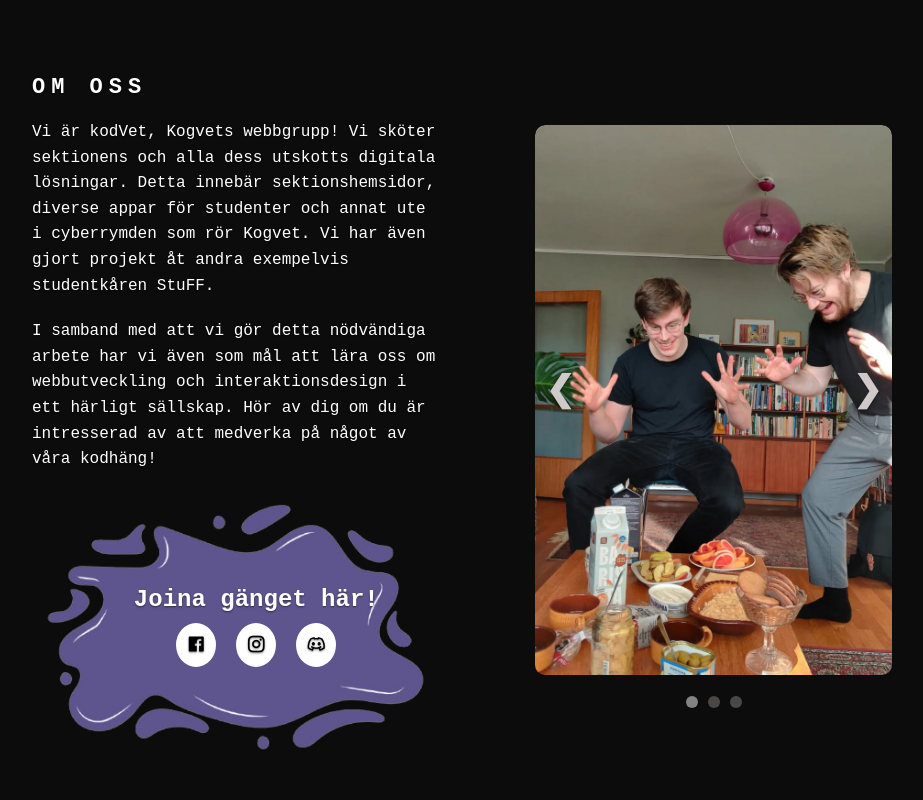
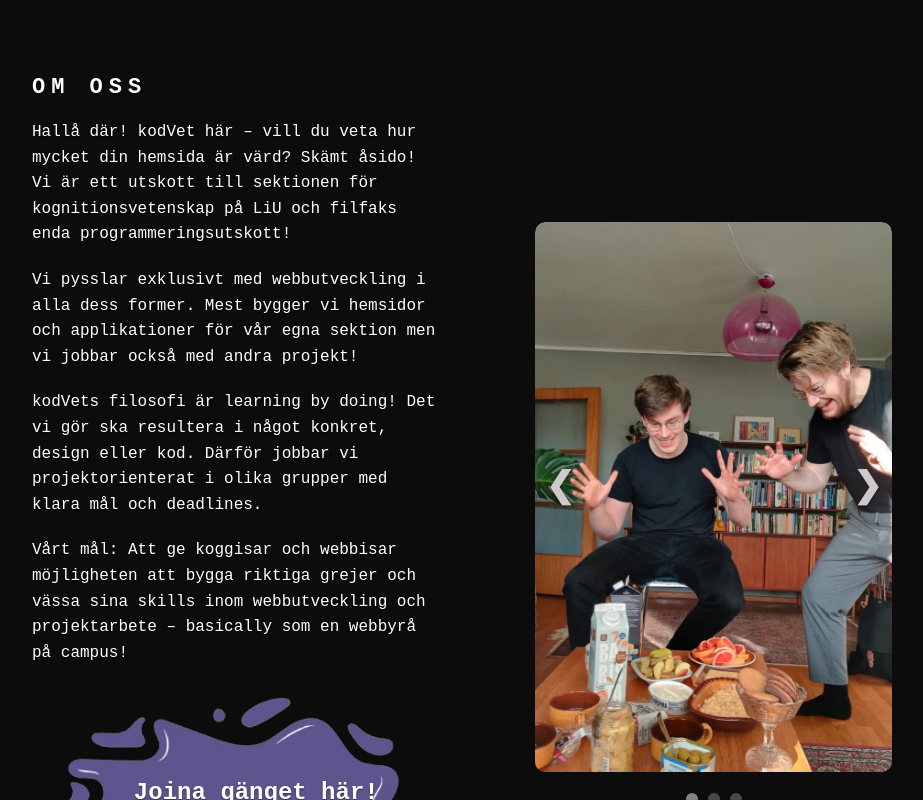
Before and after one commit to KodVet/kodvets_hemsida, a SvelteKit app: page / in a window 1280 px wide. Shown: the part 820-1620 px from the top of the page, without its empty margins (188-1111 px from the left). Built offline with nearby package versions, Linux system fonts and the light colour scheme.

Commit message:
content: update about us text

```diff
--- a/src/components/Omoss.svelte
+++ b/src/components/Omoss.svelte
@@ -53,14 +53,20 @@
 	<div class="about-text">
 		<h5>Om oss</h5>
 		<p>
-			Vi är kodVet, Kogvets webbgrupp! Vi sköter sektionens och alla dess utskotts digitala
-			lösningar. Detta innebär sektionshemsidor, diverse appar för studenter och annat ute i
-			cyberrymden som rör Kogvet. Vi har även gjort projekt åt andra exempelvis studentkåren StuFF.
+			Hallå där! kodVet här – vill du veta hur mycket din hemsida är värd? Skämt åsido! Vi är ett utskott till sektionen för kognitionsvetenskap på LiU och
+			filfaks enda programmeringsutskott!
 		</p>
 		<p>
-			I samband med att vi gör detta nödvändiga arbete har vi även som mål att lära oss om
-			webbutveckling och interaktionsdesign i ett härligt sällskap. Hör av dig om du är intresserad
-			av att medverka på något av våra kodhäng!
+			Vi pysslar exklusivt med webbutveckling i alla dess former. Mest bygger vi hemsidor och applikationer för vår egna sektion men vi jobbar också med andra
+			projekt!
+		</p>
+		<p>
+			kodVets filosofi är learning by doing! Det vi gör ska resultera i något konkret, design eller kod. Därför jobbar vi projektorienterat i olika grupper med
+			klara mål och deadlines.
+		</p>
+		<p>
+			Vårt mål: Att ge koggisar och webbisar möjligheten att bygga riktiga grejer och vässa sina skills inom webbutveckling och projektarbete – basically som en
+			webbyrå på campus!
 		</p>
 		<div class="blob" id="blob">
 			<img src="/images/blob10.png" alt="Blob Image" />
@@ -68,9 +74,7 @@
 				<h3>Joina gänget här!</h3>
 				<div class="socialIcons">
 					<a href="https://www.facebook.com/kodvet"><i class="ri-facebook-box-fill"></i></a>
-					<a href="https://www.instagram.com/webbgruppen_kodvet/"
-						><i class="ri-instagram-line"></i></a
-					>
+					<a href="https://www.instagram.com/webbgruppen_kodvet/"><i class="ri-instagram-line"></i></a>
 					<a href="https://discord.gg/5HgdNfJVRh"><i class="ri-discord-line"></i></a>
 				</div>
 			</div>
@@ -88,11 +92,7 @@
 			<a class="next" onclick={(event) => plusSlides()}>&#10095;</a>
 			<div class="dot-container">
 				{#each pictures as dot, index}
-					<span
-						class:active={index === slideIndex - 1}
-						class="dot"
-						onclick={(event) => currentSlides(index + 1)}
-					></span>
+					<span class:active={index === slideIndex - 1} class="dot" onclick={(event) => currentSlides(index + 1)}></span>
 				{/each}
 			</div>
 		</div>
```
